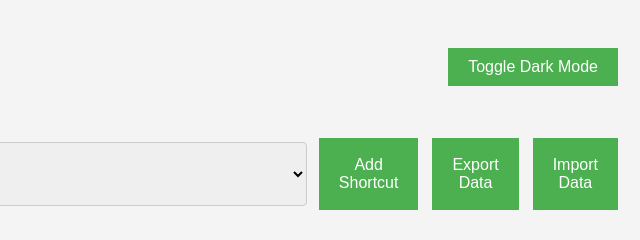
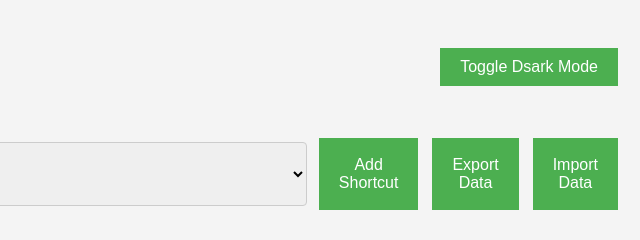
Before and after one commit to jayakrishnan94/Shortcut-Manager, a website with bundled scripts: page index.html in a window 1280 px wide. Shown: the full height of the page, 640-1280 px from the left. Built offline with nearby package versions, Linux system fonts and the light colour scheme; no server answers.

Commit message:
Update index.html

```diff
--- a/index.html
+++ b/index.html
@@ -9,7 +9,7 @@
     <body>
         <header>
             <h1>Shortcut Manager app</h1>
-            <button id="darkModeToggle">Toggle Dark Mode</button>
+            <button id="darkModeToggle">Toggle Dsark Mode</button>
         </header>
         <main>
             <div id="controls">
```
